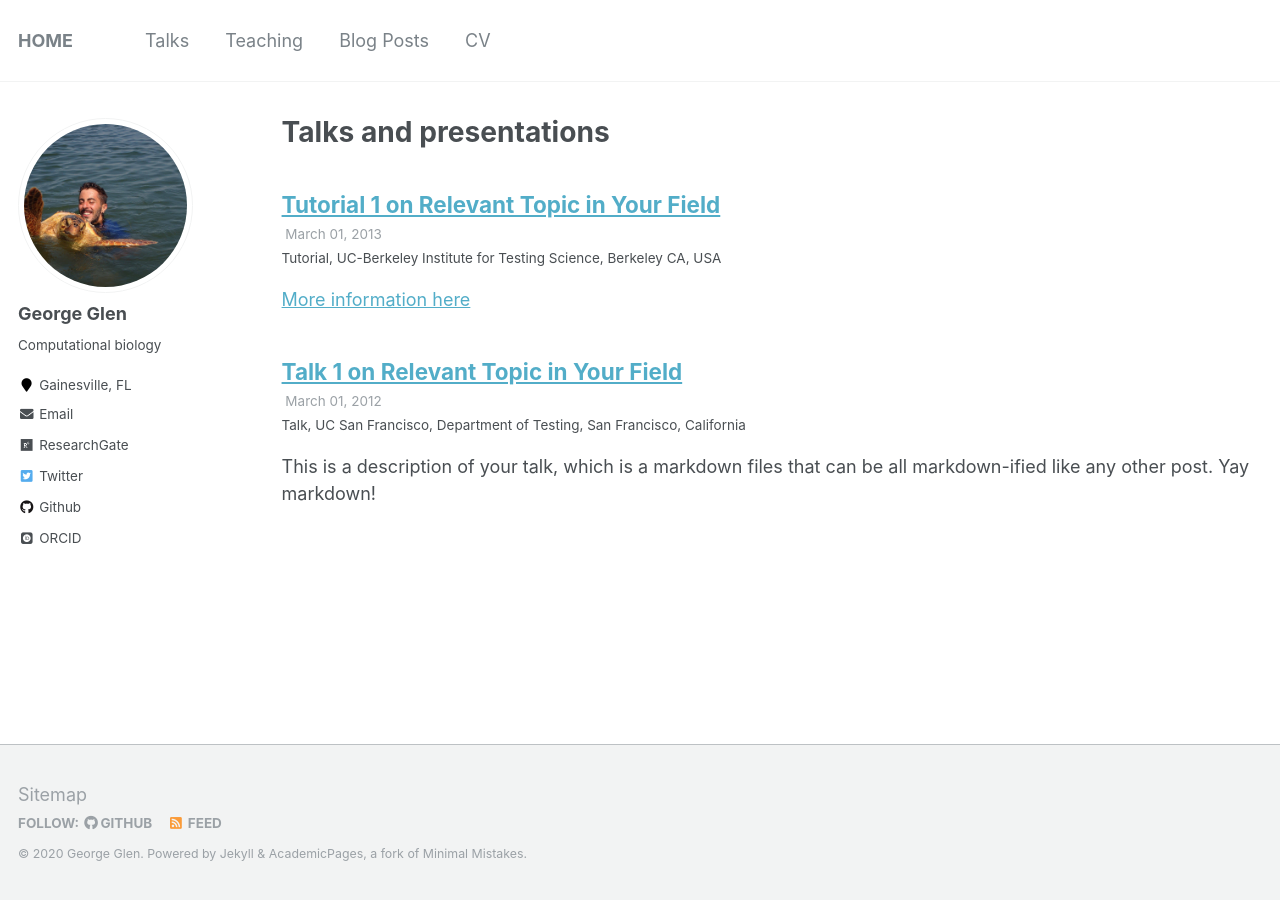
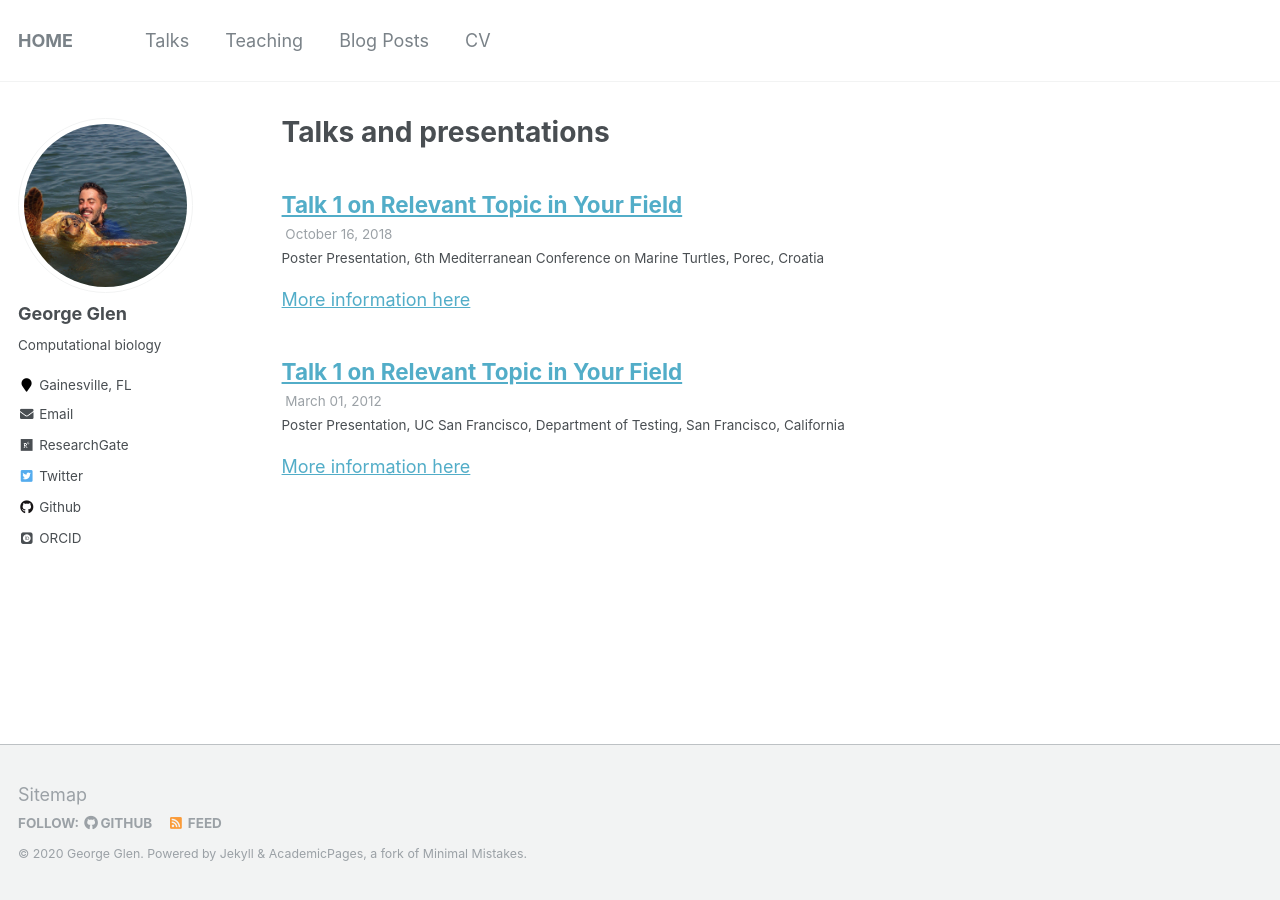
Before and after one commit to constantin-george/constantin-george.github.io, a Jekyll site: the page built from _pages/talks.html, in a window 1280 px wide. Built offline with Jekyll 4.4.1, drawn with Linux system fonts in a browser that asks for light colours; some web fonts are replaced.

Commit message:
Research Portfolio

```diff
--- a/_talks/2013-03-01-tutorial-1.md
+++ /dev/null
@@ -1,13 +0,0 @@
----
-title: "Tutorial 1 on Relevant Topic in Your Field"
-collection: talks
-type: "Tutorial"
-permalink: /talks/2013-03-01-tutorial-1
-venue: "UC-Berkeley Institute for Testing Science"
-date: 2013-03-01
-location: "Berkeley CA, USA"
----
-
-[More information here](http://exampleurl.com)
-
-This is a description of your tutorial, note the different field in type. This is a markdown files that can be all markdown-ified like any other post. Yay markdown!
--- /dev/null
+++ b/_talks/2018-01-Poster_Pres.md
@@ -0,0 +1,13 @@
+---
+title: "Talk 1 on Relevant Topic in Your Field"
+authors: 'Kasimati, E., Tsaros, P., Dulleck, A., Glen, G., Page, N., Panagopoulou, A.'
+type: "Poster Presentation"
+permalink: /talks/2012-03-01-talk-1
+venue: "6th Mediterranean Conference on Marine Turtles"
+date: 2018-10-16
+location: "Porec, Croatia"
+---
+
+[More information here](http://exampleurl.com)
+
+This is a description of your talk, which is a markdown files that can be all markdown-ified like any other post. Yay markdown!
--- a/_talks/2012-03-01-talk-1.md
+++ b/_talks/2019-01-Poster_Pres.md
@@ -1,11 +1,13 @@
 ---
 title: "Talk 1 on Relevant Topic in Your Field"
 collection: talks
-type: "Talk"
+type: "Poster Presentation"
 permalink: /talks/2012-03-01-talk-1
 venue: "UC San Francisco, Department of Testing"
 date: 2012-03-01
 location: "San Francisco, California"
 ---
 
+[More information here](http://exampleurl.com)
+
 This is a description of your talk, which is a markdown files that can be all markdown-ified like any other post. Yay markdown!
```
